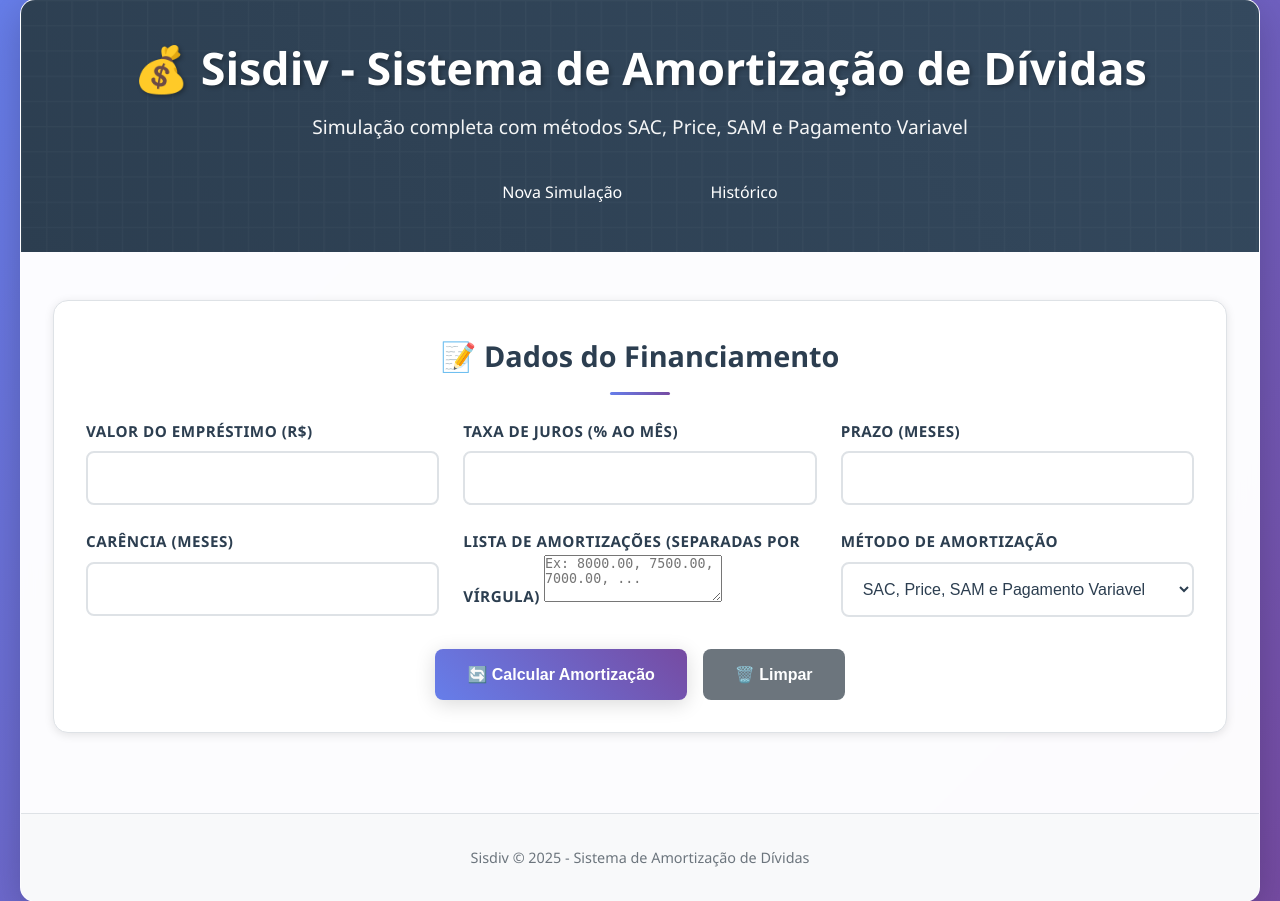
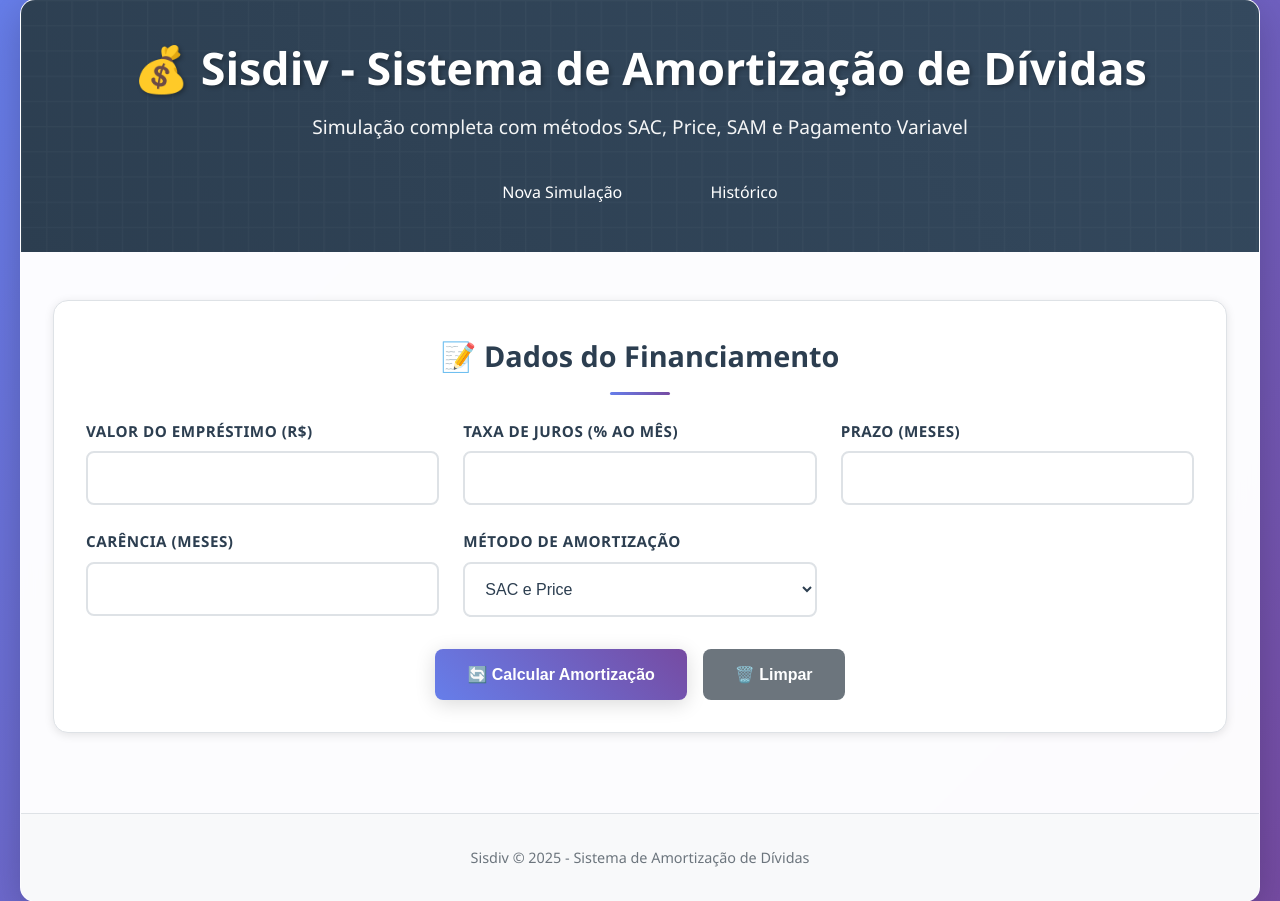
Before and after one commit to C14-2025/Sisdiv, a FastAPI app: page / in a window 1280 px wide. Shown: the part 21-922 px from the top of the page. Run offline with FastAPI, Linux system fonts and the light colour scheme; some libraries are stand-ins or nearby versions.

Commit message:
algumas correções no HTML

```diff
--- a/src/main.py
+++ b/src/main.py
@@ -91,9 +91,9 @@ def calcular_resultados_amortizacao(valor, taxa_decimal, prazo, carencia=0, meto
         resultados["sac"] = calcular_sac(valor, taxa_decimal, prazo, carencia, temcarencia)
     if metodo in ["price", "ambos"]:
         resultados["price"] = calcular_price(valor, taxa_decimal, prazo, carencia, temcarencia)
-    if metodo in ["sam", "ambos"]:
+    if metodo in ["sam"]:
         resultados["sam"] = calcular_sam(valor, taxa_decimal, prazo, carencia, temcarencia)
-    if metodo in ["pagamento_variavel", "ambos"]:
+    if metodo in ["pagamento_variavel"]:
         resultados["pagamento_variavel"] = calculo_pagamento_variavel(valor, taxa_decimal, prazo, carencia, temcarencia)
     return resultados
 
--- a/templates/amortizacao.html
+++ b/templates/amortizacao.html
@@ -42,7 +42,7 @@
         {% if resultados.pagamento_variavel %}
         <button class="tab-button" onclick="showTab('pagamento variavel')">📊 Pagamento Variavel</button>
         {% endif %}
-        {% if resultados.sac and resultados.price % and resultados.sam and resultados.pagamento_variavel}
+        {% if resultados.sac and resultados.price %}
         <button class="tab-button" onclick="showTab('comparison')">⚖️ Comparação</button>
         {% endif %}
     </div>
@@ -183,9 +183,9 @@
         </div>
         {% endif %}
 
-    {% if resultados.sac and resultados.price and resultados.sam and resultados.pagamento_variavel %}
+    {% if resultados.sac and resultados.price %}
     <div id="comparison-tab" class="tab-content">
-        <h2>Comparação SAC vs Price vs SAM vs Pagamento Variavel</h2>
+        <h2>Comparação SAC vs Price</h2>
         <div class="chart-container">
             <canvas id="comparisonChart"></canvas>
         </div>
--- a/templates/index.html
+++ b/templates/index.html
@@ -22,22 +22,23 @@
                 <input type="number" id="carencia" name="carencia" value="null" min="0">
             </div>
 
-            <div class="form-group hidden-field" id="amortizacoesGroup" style="display: none;">
-                <label for="amortizacoes_input">Lista de Amortizações (separadas por vírgula)</label>
-                <textarea id="amortizacoes_input" rows="3" placeholder="Ex: 8000.00, 7500.00, 7000.00, ..."></textarea>
+            <div class="form-group">
+                <label for="metodo">Método de Amortização</label>
+                <select id="metodo" name="metodo" onchange="toggleAmortizacoesInput()">
+                    <option value="ambos">SAC e Price</option>
+                    <option value="sac">SAC</option>
+                    <option value="price">Price</option>
+                    <option value="sam">SAM</option>
+                    <option value="pagamento_variavel">Pagamento Variavel</option>
+                </select>
+            </div>
+
+            <div class="form-group" id="amortizacoesGroup" style="display: none;">
+                <label for="amortizacoes_input">Lista de Amortizações</label>
+                <input type="text" id="amortizacoes_input" placeholder="Ex: 8000.00, 7500.00, 7000.00, ...">
                 <input type="hidden" id="amortizacoes_json" name="amortizacoes_json">
             </div>
 
-            <div class="form-group">
-                <label for="metodo">Método de Amortização</label>
-                <select id="metodo" name="metodo" onchange="toggleAmortizacoesInput()">
-                    <option value="ambos">SAC, Price, SAM e Pagamento Variavel</option>
-                    <option value="sac">SAC</option>
-                    <option value="sam">SAM</option>
-                    <option value="pagamento_variavel">Pagamento Variavel</option>
-                    <option value="price">Price</option>
-                </select>
-            </div>
         </div>
 
         <div class="btn-group">
@@ -118,7 +119,7 @@
     </div>
 
     <div id="comparison-tab" class="tab-content">
-        <h2>Comparação SAC vs Price vs SAM vs Pagamento Variavel</h2>
+        <h2>Comparação SAC vs Price</h2>
         <div class="chart-container">
             <canvas id="comparisonChart"></canvas>
         </div>
@@ -128,8 +129,7 @@
 
 <script>
     document.addEventListener('DOMContentLoaded', () => {
-        // Assume-se que o código de submissão do formulário está em script.js,
-        // mas adicionamos o listener aqui para a submissão.
+        // Adiciona o listener para submissão do formulário
         const form = document.getElementById('simulacaoForm');
         form.addEventListener('submit', handleFormSubmit);
 
@@ -137,22 +137,36 @@
         toggleAmortizacoesInput();
     });
 
-    // Função para mostrar/esconder o campo de amortizações
+    // Supondo que você tenha a função limparCampos() no seu script.js,
+    // se não tiver, pode ser adicionada aqui:
+    function limparCampos() {
+        document.getElementById('simulacaoForm').reset();
+        document.getElementById('resultsSection').style.display = 'none';
+        toggleAmortizacoesInput(); // Reseta a visibilidade do campo
+    }
+
+
+    // Função para mostrar/esconder o campo de amortizações (CORREÇÃO DA LÓGICA)
     function toggleAmortizacoesInput() {
         const metodo = document.getElementById('metodo').value;
         const amortizacoesGroup = document.getElementById('amortizacoesGroup');
         const amortizacoesInput = document.getElementById('amortizacoes_input');
+        const prazoInput = document.getElementById('prazo');
 
-        // Exibe o campo se o método for Pagamento Variável ou Ambos
-        if (metodo === 'pagamento_variavel' || metodo === 'ambos') {
+        // Proteção: se os elementos não existirem, sair
+        if (!amortizacoesGroup || !amortizacoesInput || !prazoInput) return;
+
+        // Exibe o campo SOMENTE se o método for 'pagamento_variavel'
+        if (metodo === 'pagamento_variavel') {
             amortizacoesGroup.style.display = 'block';
             amortizacoesInput.setAttribute('required', 'required');
-            document.getElementById('prazo').removeAttribute('required'); // Prazo não é estritamente necessário se amortizações for fornecido
+            prazoInput.removeAttribute('required');
         } else {
             amortizacoesGroup.style.display = 'none';
             amortizacoesInput.removeAttribute('required');
-            document.getElementById('prazo').setAttribute('required', 'required');
-            // Limpa o campo hidden e o textarea para não enviar dados desnecessários
+            prazoInput.setAttribute('required', 'required');
+
+            // Limpa os campos para evitar envio de dados de amortização em métodos errados
             document.getElementById('amortizacoes_json').value = '';
             amortizacoesInput.value = '';
         }
@@ -170,37 +184,38 @@
         resultsSection.style.display = 'none'; // Esconde resultados antigos
 
         // Lógica de Pagamento Variável
-        if (metodo === 'pagamento_variavel' || metodo === 'ambos') {
+        if (metodo === 'pagamento_variavel') {
             const amortizacoesInput = document.getElementById('amortizacoes_input').value;
             const amortizacoesJsonField = document.getElementById('amortizacoes_json');
 
             // 1. Processa a string de amortizações (separada por vírgulas)
             const amortizacoesArray = amortizacoesInput
                 .split(',')
-                .map(s => s.trim()) // Remove espaços em branco
-                .filter(s => s.length > 0) // Remove strings vazias
-                .map(s => parseFloat(s)); // Converte para número float
+                .map(s => s.trim())
+                .filter(s => s.length > 0)
+                .map(s => parseFloat(s));
 
             // 2. Valida se todos os elementos são números válidos
-            if (amortizacoesArray.some(isNaN)) {
-                alert('Erro: A lista de amortizações contém valores não numéricos. Por favor, insira apenas números separados por vírgula.');
+            if (amortizacoesArray.some(isNaN) || amortizacoesArray.length === 0) {
+                alert('Erro: A lista de amortizações está vazia ou contém valores não numéricos. Por favor, insira apenas números separados por vírgula.');
                 return;
             }
 
             // 3. Serializa a lista de números para JSON e a coloca no campo hidden
             amortizacoesJsonField.value = JSON.stringify(amortizacoesArray);
 
-            // 4. Adiciona o campo hidden ao FormData antes de submeter
-            formData.append('amortizacoes_json', amortizacoesJsonField.value);
+            // 4. Adiciona/sobrescreve o campo hidden no FormData
+            formData.set('amortizacoes_json', amortizacoesJsonField.value);
 
-            // O campo 'prazo' é definido automaticamente pelo tamanho da lista de amortizações
-            // na função Python, mas o formulário ainda pode exigir um valor para os outros métodos.
-            // Para 'Pagamento Variavel', o 'prazo' no input HTML pode ser ignorado ou usado como
-            // uma validação de consistência. No backend, ele é ignorado para este método.
+            // 5. Remove o valor do prazo do formData (o backend Python usará o tamanho da lista)
+            formData.set('prazo', amortizacoesArray.length);
+        } else {
+            // Garante que o campo amortizacoes_json não seja enviado se não for necessário
+            formData.delete('amortizacoes_json');
         }
 
 
-        // Submissão via Fetch API (Assumindo que essa é a maneira como o seu site envia dados)
+        // Submissão via Fetch API
         try {
             const response = await fetch('/calcular/', {
                 method: 'POST',
@@ -210,22 +225,17 @@
             const data = await response.json();
 
             if (!response.ok) {
-                // Se houver erro HTTP (400, 500, etc.)
                 alert(`Erro no cálculo: ${data.detail || 'Ocorreu um erro desconhecido.'}`);
                 return;
             }
 
-            // Assumindo que você tem uma função 'renderResults' em 'script.js'
             if (typeof renderResults === 'function') {
-                 // Esta função deve estar definida em seu script.js para exibir a tabela
+                 // Função definida em script.js (esperado)
                  renderResults(data);
             } else {
                 console.error("Função renderResults não encontrada. Resultados calculados:", data);
-                // Exibe a seção de resultados manualmente para indicar sucesso
                 resultsSection.style.display = 'block';
             }
-
-            // Resto da lógica de exibição de resultados...
 
         } catch (error) {
             console.error('Erro de rede ou na requisição:', error);
```
